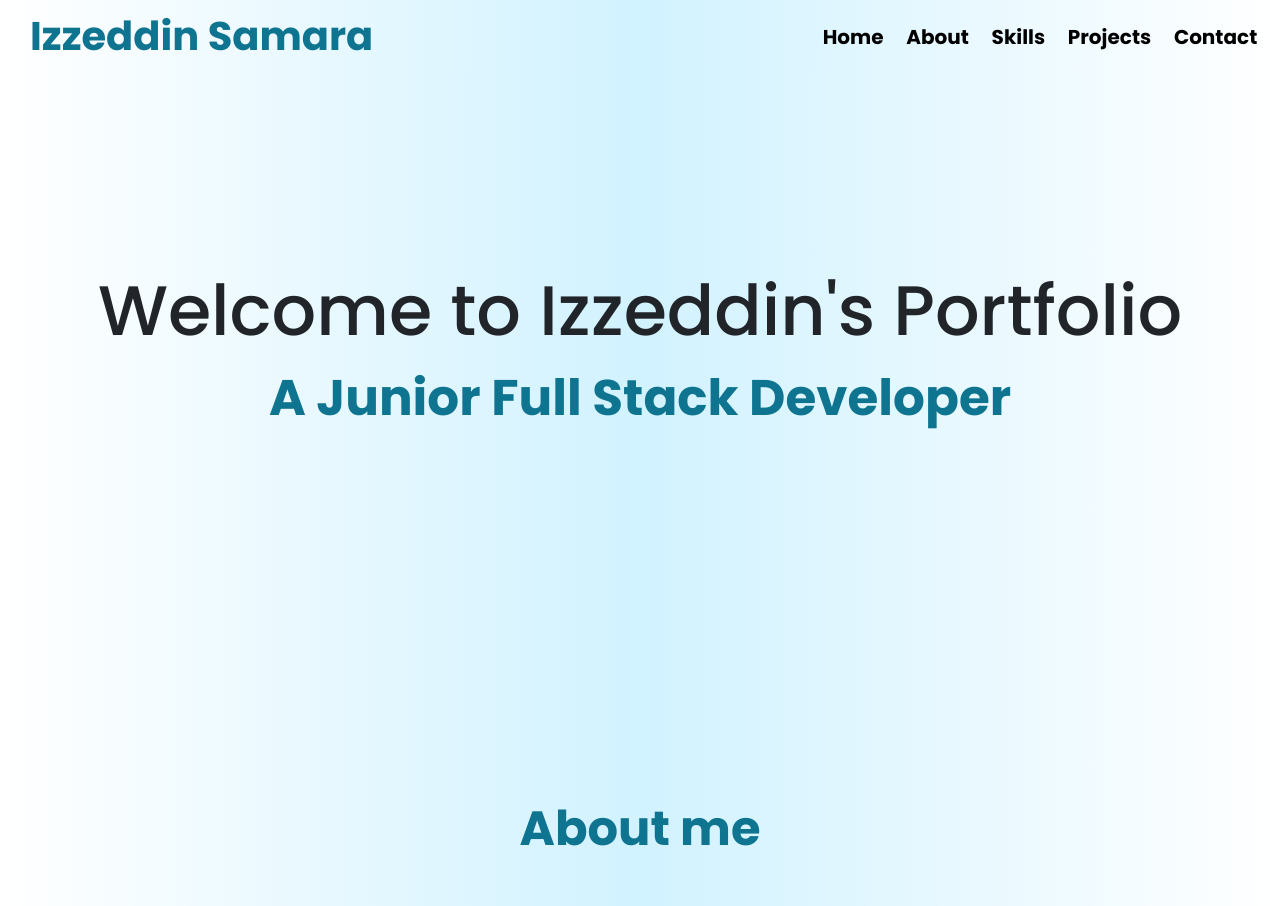
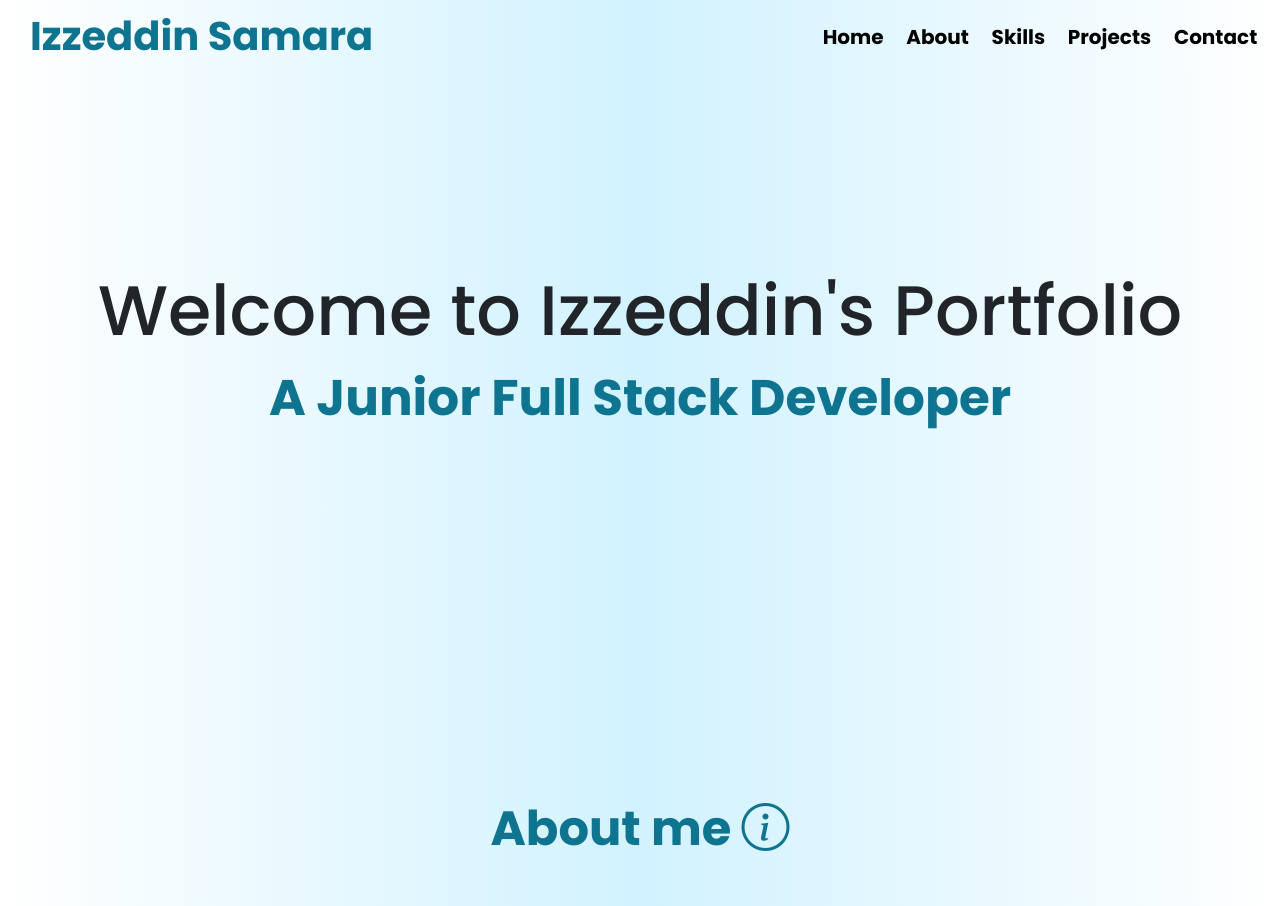
Before and after one commit to Izzeddin-Samara/my-portfolio, a React (Create React App) app: page / in a window 1280 px wide. Shown: the top 906 px of the page. Built offline with nearby package versions, Linux system fonts and the light colour scheme.

Commit message:
Add icons to About me and Contact me titles

```diff
--- a/src/components/About.js
+++ b/src/components/About.js
@@ -3,7 +3,7 @@ import React from 'react'
 const About = () => {
     return (
         <div className='about'>
-            <h1>About me</h1>
+            <h1>About me <i class="bi bi-info-circle"></i></h1>
             <div className='about-body'>
                 <img src="izzeddin-image.jpg" alt="Izzeddin-image" />
                 <p>Motivated Junior Full Stack Developer with a passion for creating efficient and user-friendly web applications. Proficient in both front-end and back-end development, with a strong command of languages such as JavaScript, Python, and SQL. Dedicated to driving efficiency and excellence through collaborative problem-solving and continuous improvement.</p>
--- a/src/components/Contact.js
+++ b/src/components/Contact.js
@@ -130,7 +130,7 @@ const Contact = () => {
     return (
         <div className='form-container'>
             <form onSubmit={handleSubmit}>
-                    <h1>Contact Me</h1>
+                    <h1>Contact Me <i class="bi bi-chat-dots-fill"></i></h1>
                     <p>Have a project in mind? Let’s connect!<br /> Fill out the form below, and I'll get back to you soon.</p>
 
                     {/* Name Field */}
```
